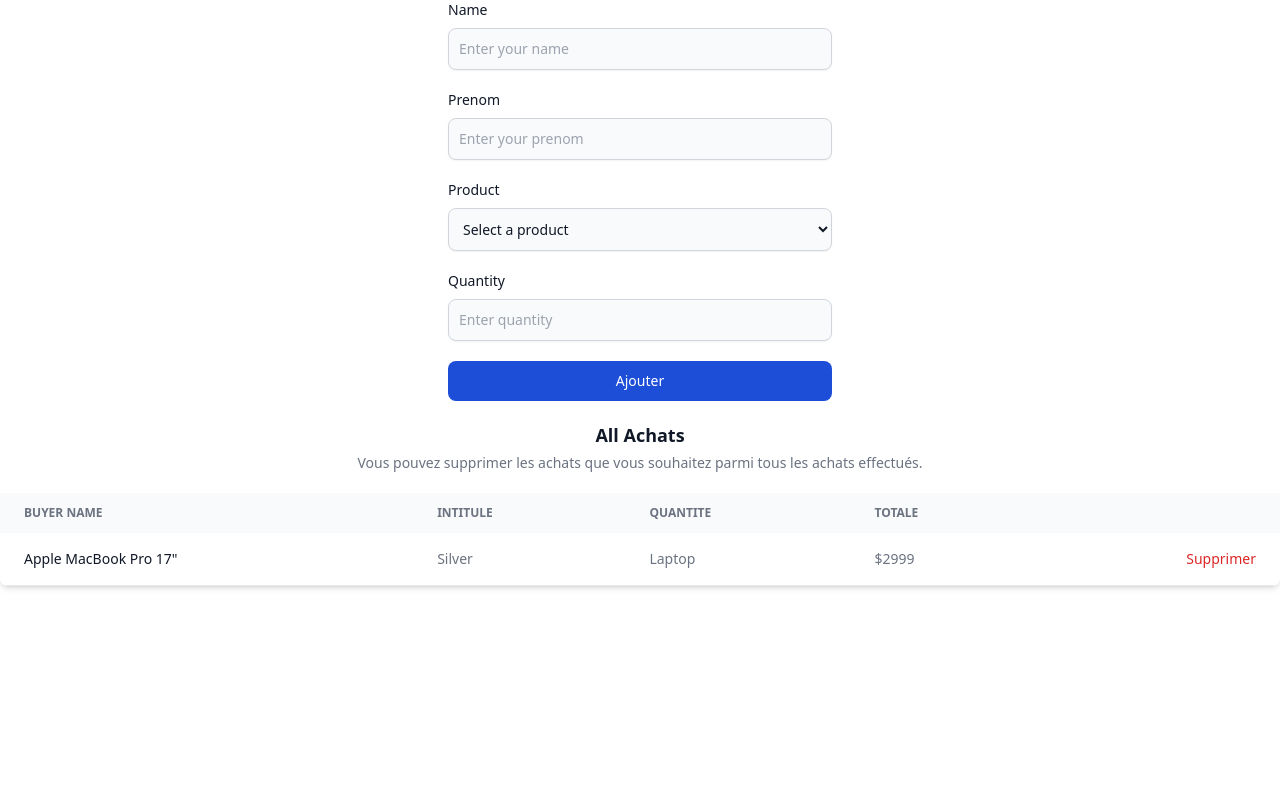
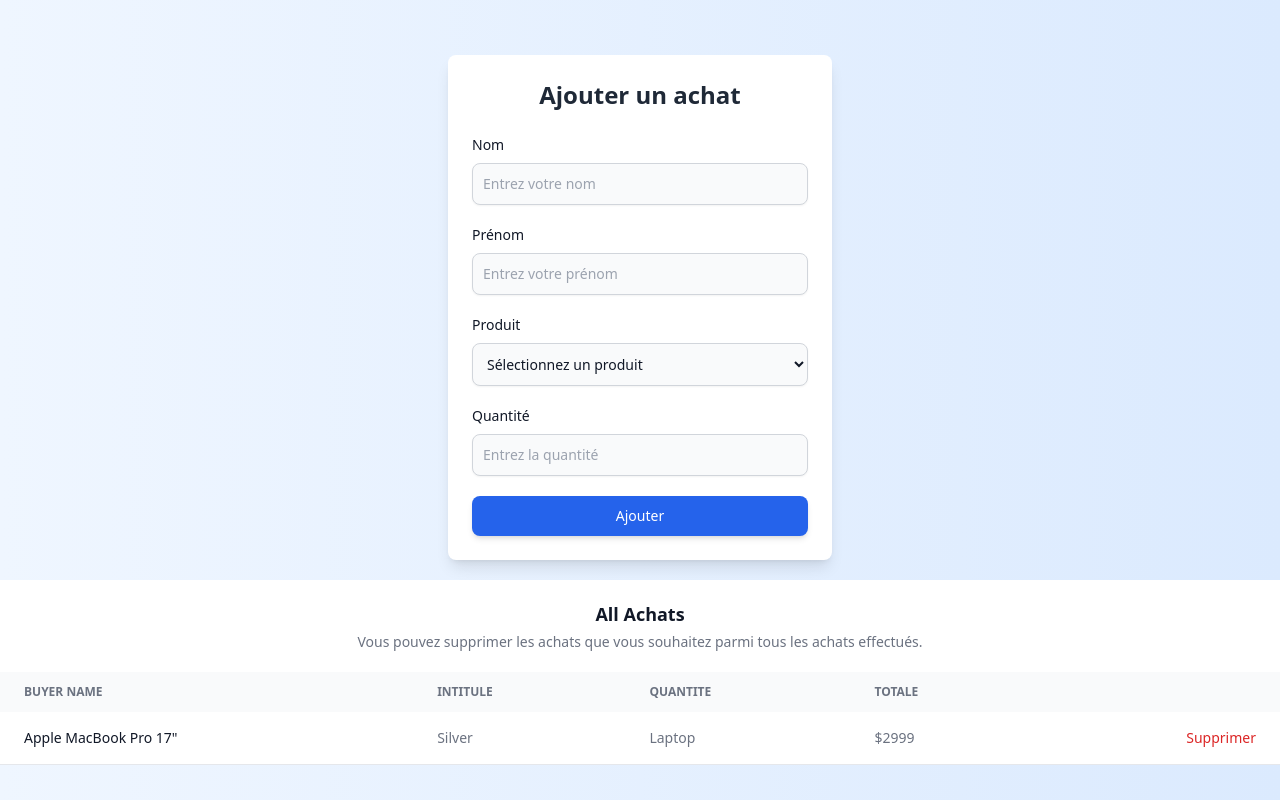
Before and after one commit to Zak-65/regional2023, a React (Vite) app: page / in a window 1280 px wide. Built offline with nearby package versions, Linux system fonts and the light colour scheme.

Commit message:
final style for table & form

```diff
--- a/index.html
+++ b/index.html
@@ -6,7 +6,7 @@
     <title>Regional</title>
   </head>
   <body>
-    <div id="root" ></div>
+    <div id="root" class="flex flex-col items-center justify-center h-screen bg-gradient-to-r from-blue-50 to-blue-100 dark:from-gray-900 dark:to-gray-800" ></div>
     <script type="module" src="/src/main.jsx"></script>
   </body>
 </html>
--- a/src/components/smallComponents/FormAddAchat.jsx
+++ b/src/components/smallComponents/FormAddAchat.jsx
@@ -1,16 +1,19 @@
 export default function FormAddAchats() {
   return (
-    <form className="max-w-sm mx-auto">
+        <form className="max-w-sm w-full p-6  m-5 bg-white rounded-lg shadow-lg dark:bg-gray-900 dark:shadow-lg dark:border-gray-700">
+        {/* Title */}
+        <h2 className="text-2xl font-semibold text-gray-800 dark:text-white mb-6 text-center">Ajouter un achat</h2>
+
         {/* Name Input */}
         <div className="mb-5">
           <label htmlFor="name" className="block mb-2 text-sm font-medium text-gray-900 dark:text-white">
-          Name
+            Nom
           </label>
           <input
             type="text"
             id="name"
-          className="shadow-sm bg-gray-50 border border-gray-300 text-gray-900 text-sm rounded-lg focus:ring-blue-500 focus:border-blue-500 block w-full p-2.5 dark:bg-gray-700 dark:border-gray-600 dark:placeholder-gray-400 dark:text-white dark:focus:ring-blue-500 dark:focus:border-blue-500 dark:shadow-sm-light"
-          placeholder="Enter your name"
+            className="shadow-sm bg-gray-50 border border-gray-300 text-gray-900 text-sm rounded-lg focus:ring-blue-500 focus:border-blue-500 block w-full p-2.5 dark:bg-gray-800 dark:border-gray-700 dark:placeholder-gray-500 dark:text-white dark:focus:ring-blue-500 dark:focus:border-blue-500"
+            placeholder="Entrez votre nom"
             required
           />
         </div>
@@ -18,13 +21,13 @@ export default function FormAddAchats() {
         {/* Prenom Input */}
         <div className="mb-5">
           <label htmlFor="prenom" className="block mb-2 text-sm font-medium text-gray-900 dark:text-white">
-          Prenom
+            Prénom
           </label>
           <input
             type="text"
             id="prenom"
-          className="shadow-sm bg-gray-50 border border-gray-300 text-gray-900 text-sm rounded-lg focus:ring-blue-500 focus:border-blue-500 block w-full p-2.5 dark:bg-gray-700 dark:border-gray-600 dark:placeholder-gray-400 dark:text-white dark:focus:ring-blue-500 dark:focus:border-blue-500 dark:shadow-sm-light"
-          placeholder="Enter your prenom"
+            className="shadow-sm bg-gray-50 border border-gray-300 text-gray-900 text-sm rounded-lg focus:ring-blue-500 focus:border-blue-500 block w-full p-2.5 dark:bg-gray-800 dark:border-gray-700 dark:placeholder-gray-500 dark:text-white dark:focus:ring-blue-500 dark:focus:border-blue-500"
+            placeholder="Entrez votre prénom"
             required
           />
         </div>
@@ -32,15 +35,11 @@ export default function FormAddAchats() {
         {/* Product Select */}
         <div className="mb-5">
           <label htmlFor="product" className="block mb-2 text-sm font-medium text-gray-900 dark:text-white">
-          Product
+            Produit
           </label>
-        <select
-          id="product"
-          className="shadow-sm bg-gray-50 border border-gray-300 text-gray-900 text-sm rounded-lg focus:ring-blue-500 focus:border-blue-500 block w-full p-2.5 dark:bg-gray-700 dark:border-gray-600 dark:text-white dark:focus:ring-blue-500 dark:focus:border-blue-500 dark:shadow-sm-light"
-          required
-        >
+          <select id="product" className="shadow-sm bg-gray-50 border border-gray-300 text-gray-900 text-sm rounded-lg focus:ring-blue-500 focus:border-blue-500 block w-full p-2.5 dark:bg-gray-800 dark:border-gray-700 dark:text-white dark:focus:ring-blue-500 dark:focus:border-blue-500" required>
             <option value="" disabled selected>
-            Select a product
+              Sélectionnez un produit
             </option>
             <option value="product1">Produit 1</option>
             <option value="product2">Produit 2</option>
@@ -51,20 +50,22 @@ export default function FormAddAchats() {
         {/* Quantity Input */}
         <div className="mb-5">
           <label htmlFor="quantity" className="block mb-2 text-sm font-medium text-gray-900 dark:text-white">
-          Quantity
+            Quantité
           </label>
           <input
             type="number"
             id="quantity"
             min="1"
-          className="shadow-sm bg-gray-50 border border-gray-300 text-gray-900 text-sm rounded-lg focus:ring-blue-500 focus:border-blue-500 block w-full p-2.5 dark:bg-gray-700 dark:border-gray-600 dark:placeholder-gray-400 dark:text-white dark:focus:ring-blue-500 dark:focus:border-blue-500 dark:shadow-sm-light"
-          placeholder="Enter quantity"
+            className="shadow-sm bg-gray-50 border border-gray-300 text-gray-900 text-sm rounded-lg focus:ring-blue-500 focus:border-blue-500 block w-full p-2.5 dark:bg-gray-800 dark:border-gray-700 dark:placeholder-gray-500 dark:text-white dark:focus:ring-blue-500 dark:focus:border-blue-500"
+            placeholder="Entrez la quantité"
             required
           />
         </div>
 
         {/* Add Button */}
-      <button className="w-full text-white bg-blue-700 hover:bg-blue-800 focus:ring-4 focus:outline-none focus:ring-blue-300 font-medium rounded-lg text-sm px-5 py-2.5 text-center dark:bg-blue-600 dark:hover:bg-blue-700 dark:focus:ring-blue-800">Ajouter</button>
+        <button type="submit" className="w-full py-2.5 px-5 text-sm font-medium text-white bg-blue-600 rounded-lg shadow-md hover:bg-blue-700 focus:outline-none focus:ring-4 focus:ring-blue-300 dark:bg-blue-700 dark:hover:bg-blue-800 dark:focus:ring-blue-800">
+          Ajouter
+        </button>
       </form>
   );
 }
--- a/src/components/smallComponents/Table.jsx
+++ b/src/components/smallComponents/Table.jsx
@@ -1,6 +1,5 @@
 export default function Table() {
   return (
-    <div className="relative overflow-x-auto shadow-md sm:rounded-lg">
       <table className="w-full text-sm text-left text-gray-500 dark:text-gray-400">
         <caption className="p-5 text-lg font-semibold text-gray-900 bg-white dark:text-white dark:bg-gray-800">
           All Achats
@@ -41,6 +40,5 @@ export default function Table() {
           </tr>
         </tbody>
       </table>
-    </div>
-  );
+      );
 }
```
Lines whose indentation alone changed are shown as unchanged.
